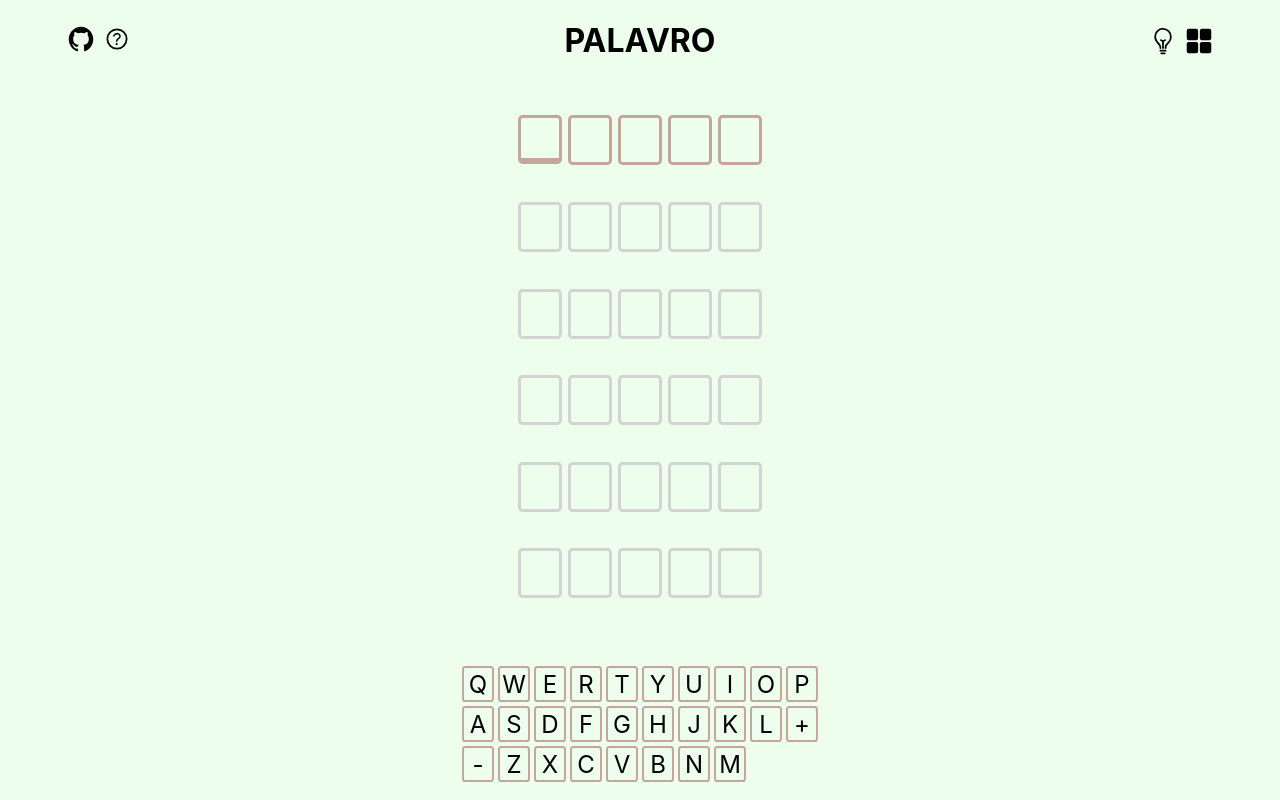
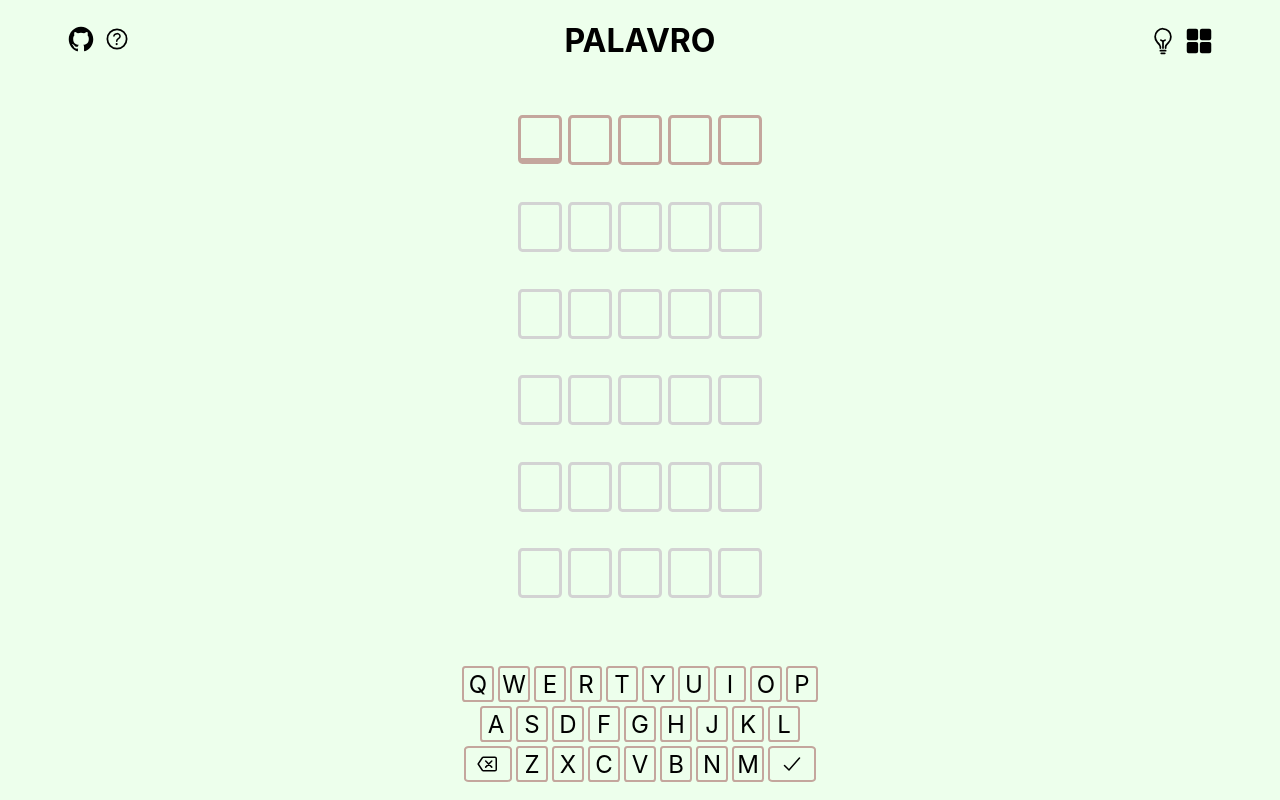
Before and after one commit to Gaizgrol/palavro, a React (Create React App) app: page / in a window 1280 px wide. Built offline with nearby package versions, Linux system fonts and the light colour scheme.

Commit message:
💄🚸 Teclado reorganizado e com ícones nas teclas

```diff
--- a/src/components/Keyboard/Keyboard.css
+++ b/src/components/Keyboard/Keyboard.css
@@ -10,4 +10,5 @@
 .keyboard-row {
     display: flex;
     flex-direction: row;
+    justify-content: center;
 }
--- a/src/components/Keyboard/Keyboard.tsx
+++ b/src/components/Keyboard/Keyboard.tsx
@@ -16,8 +16,8 @@ export default function Keyboard( props: KeyboardProps ) {
 
     const rows = [
         'qwertyuiop',
-        'asdfghjkl+',
-        '-zxcvbnm'
+        'asdfghjkl',
+        '-zxcvbnm+'
     ];
 
     return (
--- a/src/components/Letter/Letter.css
+++ b/src/components/Letter/Letter.css
@@ -54,3 +54,7 @@
     border: 3px solid var(--letter-wrong-place);
     background-color: var(--letter-wrong-place);
 }
+
+.special-key {
+    width: 48px;
+}
--- a/src/components/Letter/Letter.tsx
+++ b/src/components/Letter/Letter.tsx
@@ -1,3 +1,4 @@
+import { IoBackspaceOutline, IoCheckmark } from 'react-icons/io5';
 import './Letter.css';
 
 export enum LetterInfo {
@@ -29,11 +30,13 @@ export default function Letter( props: LetterProps ) {
                     ( exists === LetterInfo.RIGHT_PLACE ) ? 'right-place' : (
                     ( exists === LetterInfo.WRONG_PLACE ) ? 'wrong-place' : 'doesnt-exists' )
                 ) + ' submitted' : '' }
-                ${( letter === '+' ) ? 'key-enter' : (
-                   ( letter === '-' ) ? 'key-back': '')}
+                ${( letter === '+' || letter === '-' ) ? 'special-key' : '' }
             `}
         >
-            {!disabled && props.letter?.toUpperCase()}
+            {( letter === '-' ) ? <IoBackspaceOutline style={{marginTop: '2px'}}/> : (
+            ( letter === '+' ) ? <IoCheckmark style={{marginTop: '2px'}}/> :
+                !disabled && letter?.toUpperCase()
+            )}
         </div>
     );
 }
```
